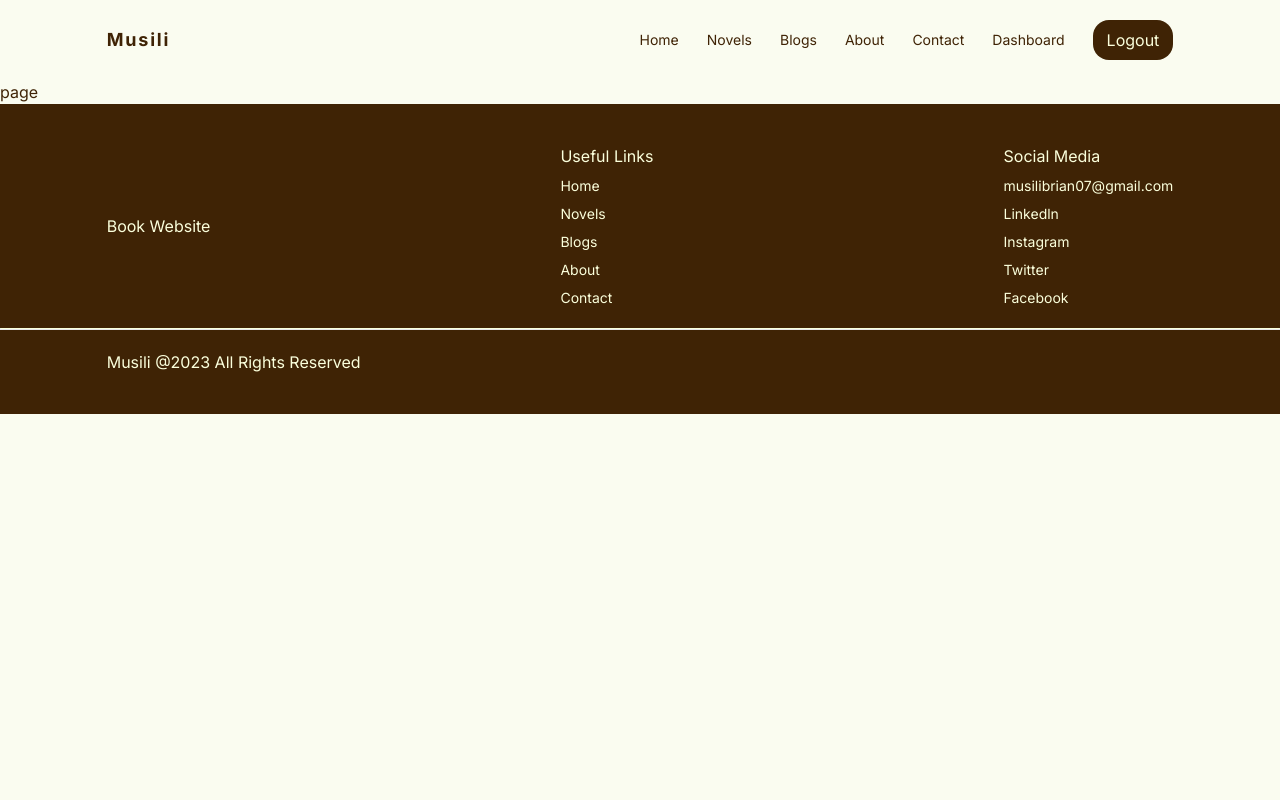
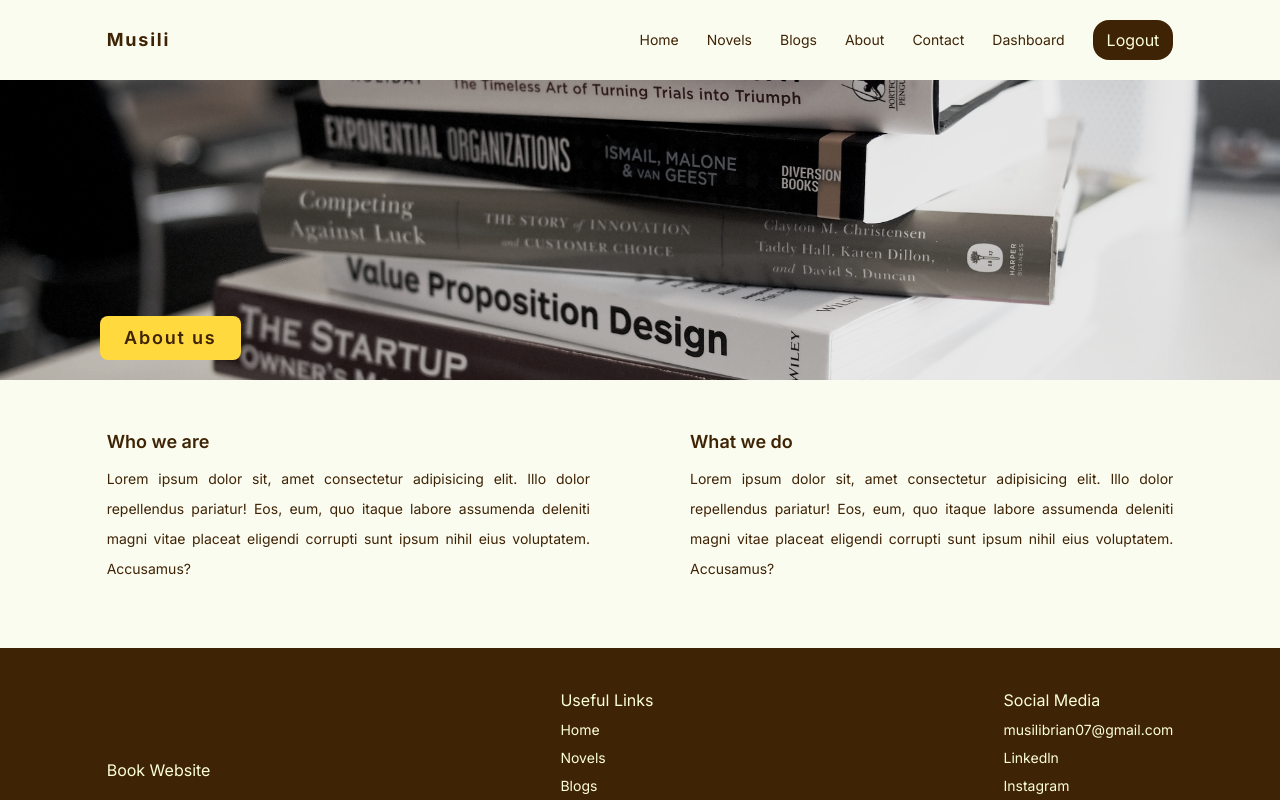
Before and after one commit to MusiliC/Novels-review-website, a Next.js app: page /about in a window 1280 px wide. Shown: the top 800 px of the page. Built offline with nearby package versions, Linux system fonts and the light colour scheme.

Commit message:
about and blogs

```diff
--- a/src/app/about/page.jsx
+++ b/src/app/about/page.jsx
@@ -1,9 +1,50 @@
-import React from 'react'
+import Image from "next/image";
+import React from "react";
+import aboutImage from "/public/3.jpg";
 
 const page = () => {
   return (
-    <div>page</div>
-  )
-}
+    <section className="w-full">
+      {/* upper section */}
+      <div className=" relative w-full   h-[300px]">
+        <Image
+          src={aboutImage}
+          className="h-full w-full grayscale-[80%] object-cover"
+          alt="about"
+        />
 
-export default page
+        <div className="bg-secondary-100  px-6 py-2 absolute bottom-[20px] rounded-lg left-[30px] md:left-[60px] lg:left-[100px]">
+          <p className=" md:text-lg font-semibold tracking-widest">About us</p>
+        </div>
+      </div>
+
+      {/* lower section */}
+
+      <div className="w-5/6 mx-auto pt-10 pb-16 flex flex-col gap-8 md:gap-[100px] md:flex-row">
+        {/* item 1 */}
+        <div className="flex-1 justify-start items-center text-justify">
+          <h1 className="my-2 text-base md:text-lg font-semibold">Who we are</h1>
+          <p className="text-sm leading-[30px]">
+            Lorem ipsum dolor sit, amet consectetur adipisicing elit. Illo dolor
+            repellendus pariatur! Eos, eum, quo itaque labore assumenda deleniti
+            magni vitae placeat eligendi corrupti sunt ipsum nihil eius
+            voluptatem. Accusamus?
+          </p>
+        </div>
+
+        {/* item 2 */}
+        <div className="flex-1 justify-start items-center text-justify">
+          <h1 className="my-2 text-base md:text-lg font-semibold">What we do</h1>
+          <p className="text-sm leading-[30px]">
+            Lorem ipsum dolor sit, amet consectetur adipisicing elit. Illo dolor
+            repellendus pariatur! Eos, eum, quo itaque labore assumenda deleniti
+            magni vitae placeat eligendi corrupti sunt ipsum nihil eius
+            voluptatem. Accusamus?
+          </p>
+        </div>
+      </div>
+    </section>
+  );
+};
+
+export default page;
--- a/src/app/blogs/page.jsx
+++ b/src/app/blogs/page.jsx
@@ -1,9 +1,49 @@
-import React from 'react'
+import Image from "next/image";
+import React from "react";
+import benCarson from "public/2.jpg";
 
 const page = () => {
+  const blogs = [
+    {
+      image: benCarson,
+      title: "Take the risk",
+      info: "Lorem ipsum dolor sit amet consectetur adipisicing elit. Dicta, tempore maiores sit quia est dignissimos animi vero saepe id excepturi?",
+    },
+  ];
+
   return (
-    <div>page</div>
-  )
-}
+    <section className="w-full pt-10 pb-16">
+      <div className="w-5/6 mx-auto flex flex-col">
+        {blogs.map((blog, i) => (
+          <div className="flex flex-col md:flex-row gap-4 md:gap-[50px]" key={i}>
+            <div className="flex-1">
+              <Image
+                src={blog.image}
+                className="h-[200px] object-cover"
+                alt="image"
+              />
+            </div>
 
-export default page
+            {/* item 2 */}
+
+            <div className="flex flex-1 flex-col">
+              <div className="flex mb-5 justify-between items-center">
+                <div>
+                  <p>{blog.title}</p>
+                </div>
+                <div>
+                  <p className="">User name</p>
+                </div>
+              </div>
+              <div>
+                <p className="text-sm">{blog.info}</p>
+              </div>
+            </div>
+          </div>
+        ))}
+      </div>
+    </section>
+  );
+};
+
+export default page;
```
